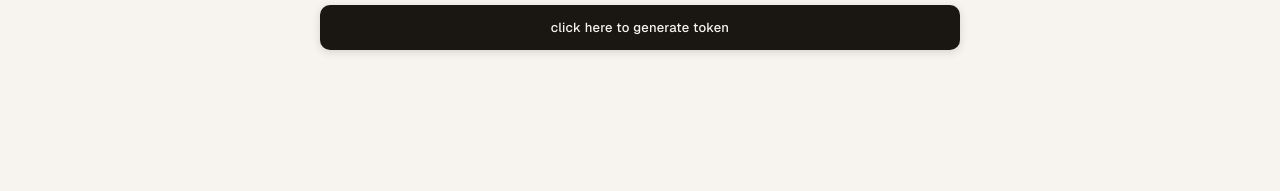
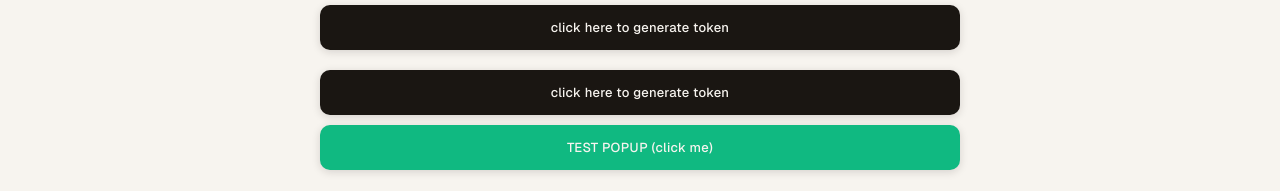
Before and after one commit to Sammy-0722/qulify, a React (Vite) app in the folder react-app/: page /join/1 in a window 1280 px wide. Shown: the part 645-836 px from the top of the page. Before the commit the page ends 800 px from the top, so only its background shows below. Built offline with nearby package versions, Linux system fonts and the light colour scheme; no server answers.

Commit message:
pop testing for user

```diff
--- a/react-app/src/components/user.jsx
+++ b/react-app/src/components/user.jsx
@@ -178,6 +178,20 @@ function User1() {
             </div>
           </div>
         )}
+        {isOpen ? (
+  <div className="Taketoken" onClick={() => setShowForm(true)}>
+    click here to generate token
+  </div>
+) : (
+  <div className="Taketoken" style={{ backgroundColor: '#555', cursor: 'not-allowed' }}>
+    Queue is currently closed
+  </div>
+)}
+
+{/* TEST BUTTON - Remove after testing */}
+<div className="Taketoken" onClick={() => setShowServingPopup(true)} style={{ marginTop: '10px', backgroundColor: '#10b981' }}>
+  TEST POPUP (click me)
+</div>
 
         {showPopup && (
           <div className="formoverlay" onClick={() => setShowPopup(false)}>
```
